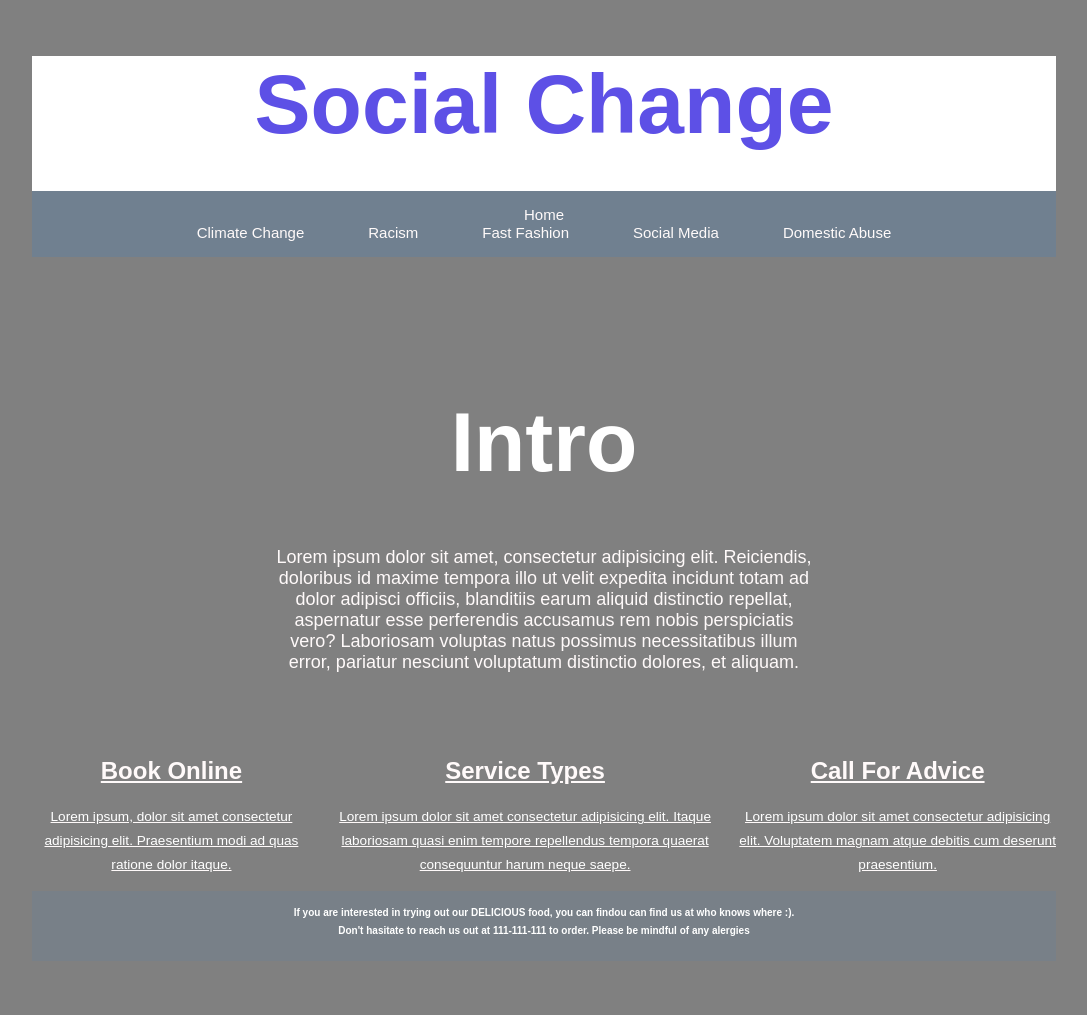
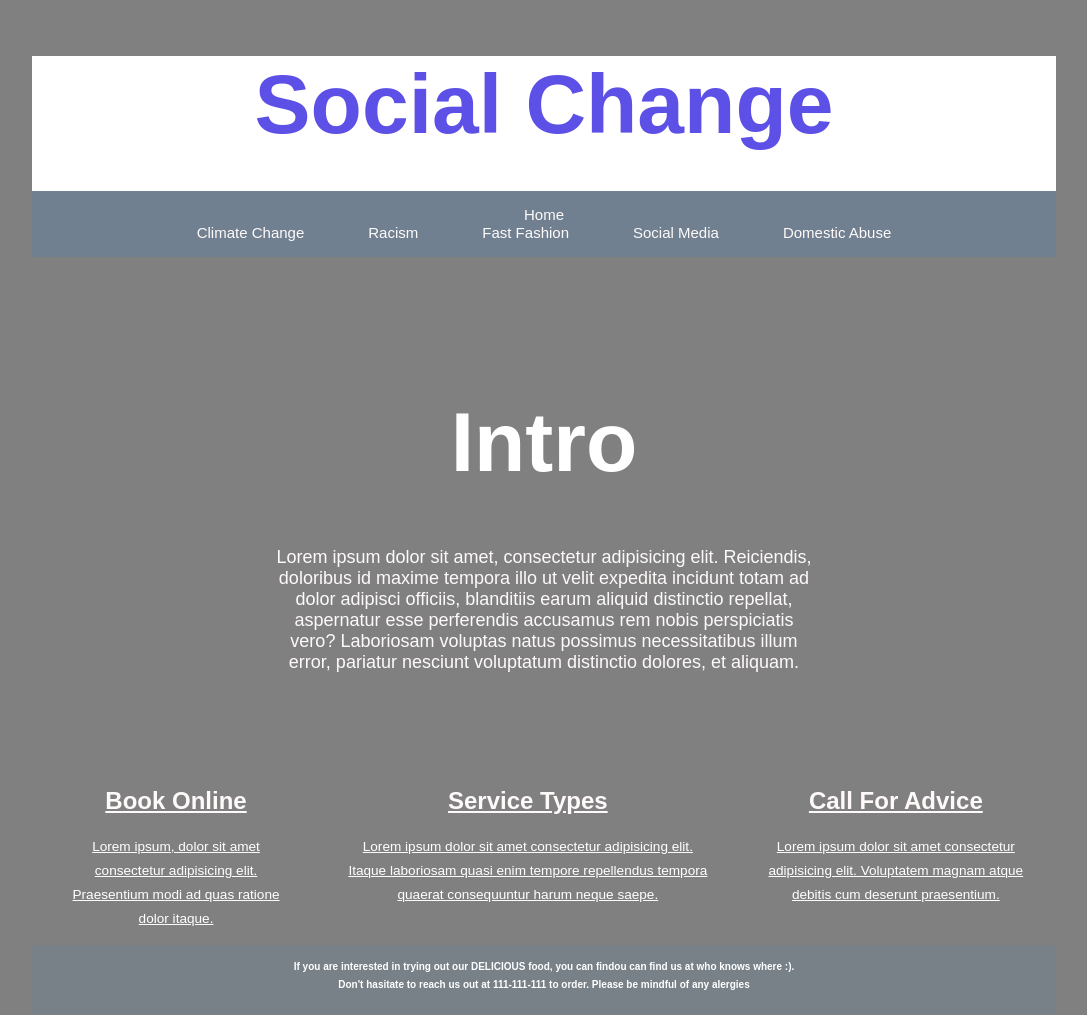
Before and after one commit to hackathon-ana/hackathon-ana.github.io, a plain HTML site: page index.html in a window 1280 px wide. Shown: the whole page, without its empty margins (96-1183 px from the left). Before the commit the page ends 961 px from the top, so only its background shows below. Drawn offline with Linux system fonts and the light colour scheme.

Commit message:
Update main.css

```diff
--- a/main.css
+++ b/main.css
@@ -56,6 +56,13 @@ main{
     margin-top: 10px;
     text-align: center;
 }
+.card1, .card2, .card3{
+    padding-top: 30px;
+    padding-right: 25px;
+    padding-left: 25px;
+    box-sizing: border-box;
+    border-radius: 10px;
+}
 footer{
     background-color:rgba(112, 128, 144, 0.5);
     height: 60px;
```
